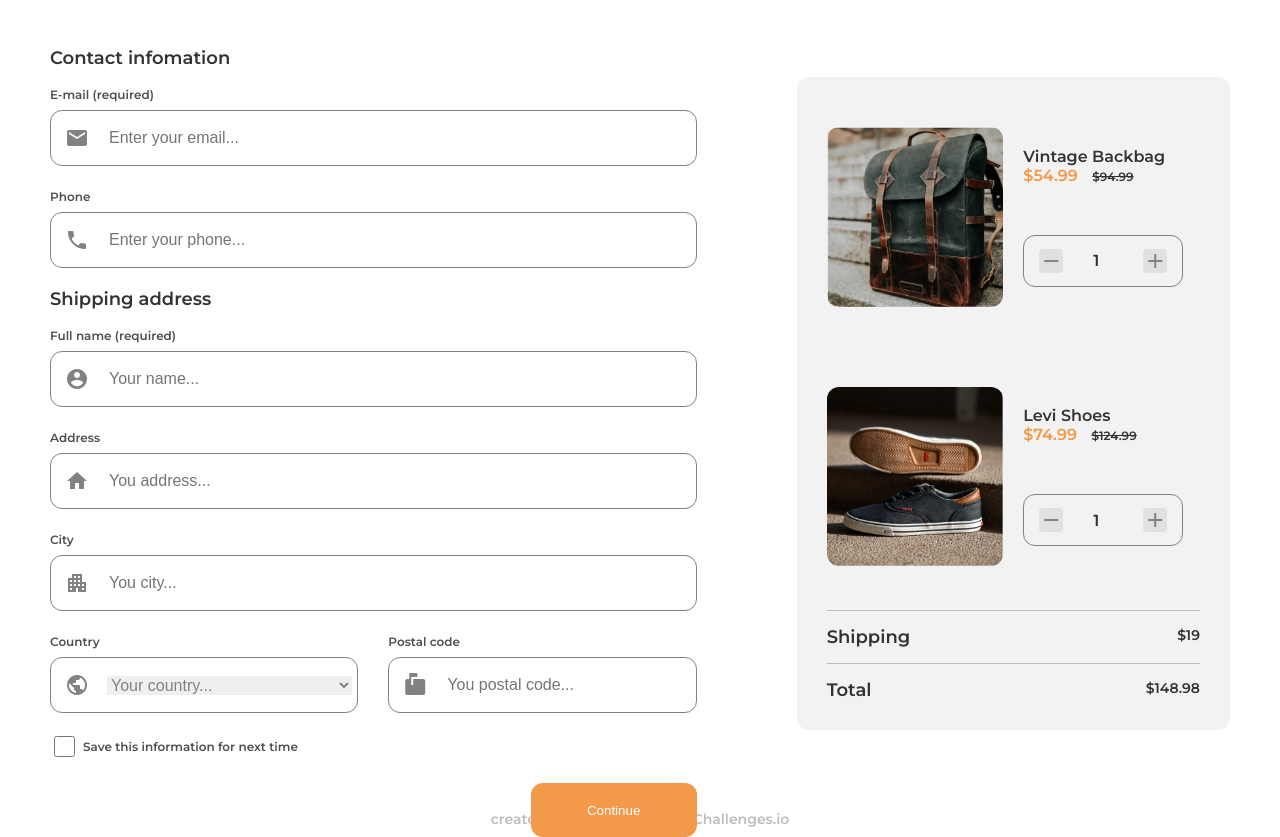
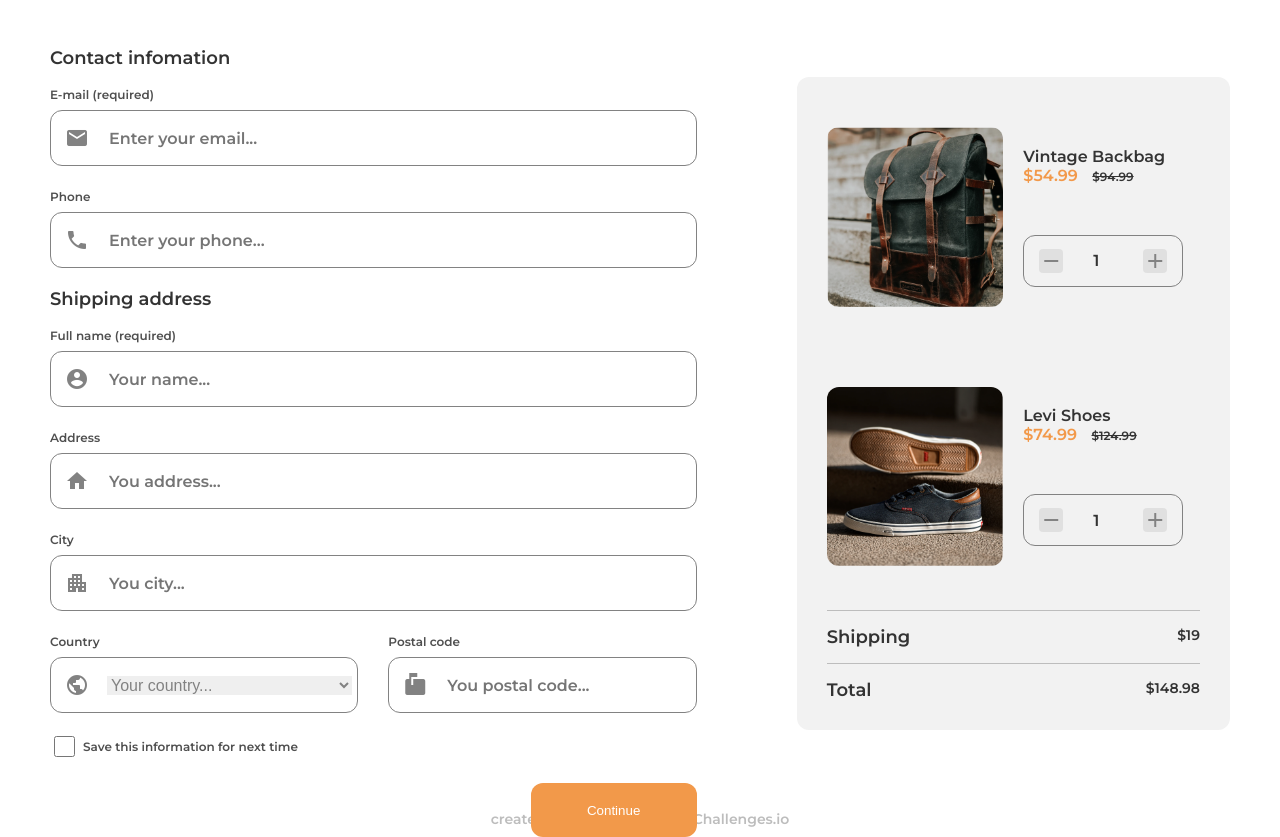
Before and after one commit to LiXin2014/Checkout_DevChallenge, a plain HTML site: page src/index.html in a window 1280 px wide. Shown: the part 47-884 px from the top of the page. Drawn offline with Linux system fonts and the light colour scheme.

Commit message:
fix style for input

```diff
--- a/src/style.css
+++ b/src/style.css
@@ -89,10 +89,11 @@ main {
 
 .checkout input {
     border: none;
-    color: var(--border-color);
-    font-size: 16px;
     outline: none;
     width: 100%;
+    color: #333333;
+    font-size: 16px;
+    font-family: 'Montserrat', sans-serif;
 }
 
 [placeholder]{
```
